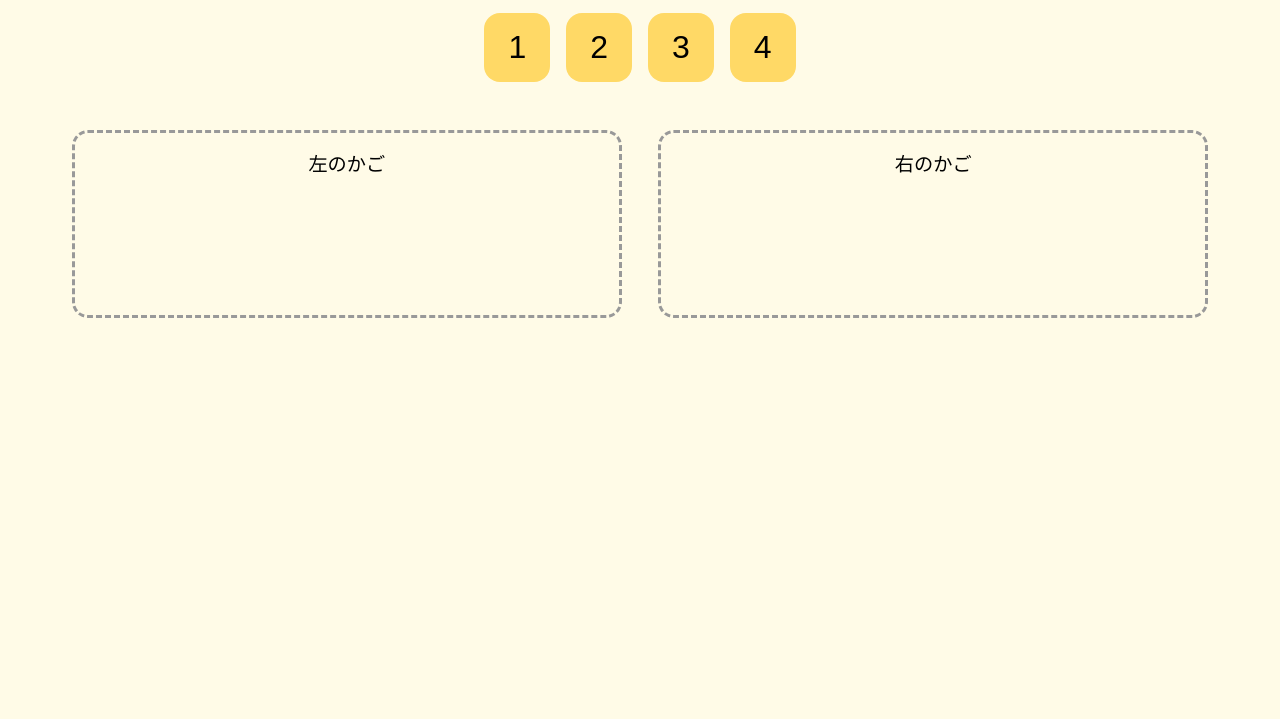
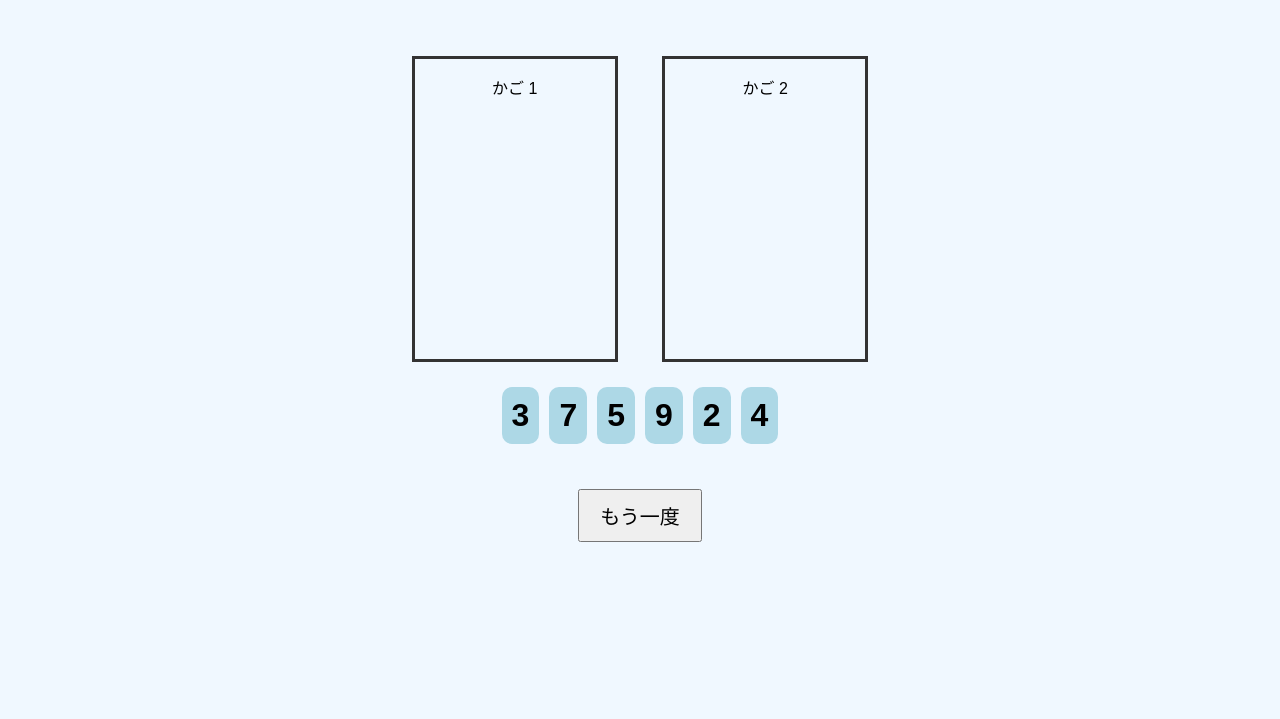
Before and after one commit to jiroramone/kazuwake2, a plain HTML site: page index.html in a window 1280 px wide. Shown: the part 81-800 px from the top of the page. Drawn offline with Linux system fonts and the light colour scheme; files whose address does not match are found by name.

Commit message:
Add files via upload

```diff
--- a/index.html
+++ b/index.html
@@ -3,86 +3,58 @@
 <head>
   <meta charset="UTF-8">
   <title>かずわけゲーム</title>
-  <meta name="viewport" content="width=device-width, initial-scale=1.0">
   <style>
     body {
-      font-family: "Arial", sans-serif;
+      font-family: sans-serif;
       text-align: center;
-      background-color: #fffbe7;
-      margin: 0;
-      padding: 0;
+      background-color: #f0f8ff;
     }
 
-    h1 {
-      font-size: 2rem;
-      margin-top: 1rem;
+    #game-area {
+      margin-top: 50px;
     }
 
-    #numberContainer {
-      margin: 2rem auto;
-      display: flex;
-      justify-content: center;
-      flex-wrap: wrap;
-      gap: 1rem;
+    .basket {
+      display: inline-block;
+      width: 200px;
+      height: 300px;
+      border: 3px solid #333;
+      margin: 20px;
+      vertical-align: top;
+      position: relative;
     }
 
     .number {
-      font-size: 2rem;
-      background-color: #ffd966;
-      padding: 1rem 1.5rem;
-      border-radius: 1rem;
+      font-size: 32px;
+      font-weight: bold;
+      margin: 5px;
+      padding: 10px;
+      background-color: #add8e6;
+      border-radius: 10px;
       cursor: grab;
-      user-select: none;
-      touch-action: none;
+      display: inline-block;
     }
 
-    #leftBasket, #rightBasket {
-      width: 40%;
-      min-height: 150px;
-      margin: 1rem;
-      padding: 1rem;
-      border: 3px dashed #999;
-      border-radius: 1rem;
-      display: inline-block;
-      vertical-align: top;
-    }
-
-    .basketLabel {
-      font-size: 1.2rem;
-      margin-bottom: 0.5rem;
+    #message {
+      margin-top: 20px;
+      font-size: 24px;
+      color: green;
     }
 
     #hanamaru {
-      position: fixed;
-      top: 50%;
+      position: absolute;
+      top: 30px;
       left: 50%;
-      width: 300px;
-      height: auto;
-      transform: translate(-50%, -50%);
-      z-index: 999;
+      transform: translateX(-50%);
+      width: 400px;
       display: none;
+      z-index: 10;
     }
 
-    #message {
-      font-size: 1.5rem;
-      color: green;
-      margin-top: 1rem;
-    }
-
-    @media (max-width: 768px) {
-      .number {
-        font-size: 1.5rem;
-        padding: 0.8rem 1rem;
-      }
-
-      #leftBasket, #rightBasket {
-        width: 90%;
-        margin: 0.5rem auto;
-      }
-
-      #hanamaru {
-        width: 60%;
-      }
+    #reset-btn {
+      margin-top: 20px;
+      padding: 10px 20px;
+      font-size: 20px;
     }
   </style>
 </head>
@@ -90,114 +62,99 @@
 
 <h1>かずわけゲーム</h1>
 
-  <div id="numberContainer"></div>
-
-  <div id="leftBasket">
-    <div class="basketLabel">左のかご</div>
+<div id="game-area">
+  <div class="basket" id="basket1" ondrop="drop(event)" ondragover="allowDrop(event)">
+    <p>かご 1</p>
+  </div>
+  <div class="basket" id="basket2" ondrop="drop(event)" ondragover="allowDrop(event)">
+    <p>かご 2</p>
+  </div>
 </div>
 
-  <div id="rightBasket">
-    <div class="basketLabel">右のかご</div>
-  </div>
+<div id="numbers"></div>
 
 <img id="hanamaru" src="hanamaru.png" alt="花丸">
+
 <div id="message"></div>
 
+<button id="reset-btn" onclick="location.reload()">もう一度</button>
+
 <script>
-    const questions = [
-      { numbers: [1, 2, 3, 4], answer: { left: [1, 3], right: [2, 4] } },
-      { numbers: [5, 6, 7, 8], answer: { left: [5, 7], right: [6, 8] } },
-      { numbers: [9, 10, 11, 12], answer: { left: [9, 11], right: [10, 12] } }
-    ];
+  const numbers = [3, 7, 5, 9, 2, 4];
+  const correctSet1 = [3, 7, 5];
+  const correctSet2 = [9, 2, 4];
 
-    let currentQuestion = 0;
+  window.onload = () => {
+    const numbersDiv = document.getElementById('numbers');
+    numbers.forEach(num => {
+      const span = document.createElement('span');
+      span.textContent = num;
+      span.className = 'number';
+      span.draggable = true;
+      span.id = 'num-' + num;
+      span.ondragstart = drag;
+      numbersDiv.appendChild(span);
+    });
+  };
 
-    const numberContainer = document.getElementById("numberContainer");
-    const leftBasket = document.getElementById("leftBasket");
-    const rightBasket = document.getElementById("rightBasket");
-    const hanamaru = document.getElementById("hanamaru");
-    const message = document.getElementById("message");
-
-    function loadQuestion() {
-      numberContainer.innerHTML = "";
-      leftBasket.innerHTML = '<div class="basketLabel">左のかご</div>';
-      rightBasket.innerHTML = '<div class="basketLabel">右のかご</div>';
-      message.textContent = "";
-
-      const q = questions[currentQuestion];
-      q.numbers.forEach(num => {
-        const div = document.createElement("div");
-        div.className = "number";
-        div.textContent = num;
-        div.draggable = true;
-
-        div.addEventListener("dragstart", (e) => {
-          e.dataTransfer.setData("text/plain", num);
-          e.dataTransfer.setData("text/id", e.target.id);
-          e.target.classList.add("dragging");
-        });
-
-        numberContainer.appendChild(div);
-      });
+  function allowDrop(ev) {
+    ev.preventDefault();
   }
 
-    function allowDrop(e) {
-      e.preventDefault();
+  function drag(ev) {
+    ev.dataTransfer.setData('text', ev.target.id);
   }
 
-    function handleDrop(e, basket) {
-      e.preventDefault();
-      const num = e.dataTransfer.getData("text/plain");
-      const dragged = Array.from(numberContainer.children).find(div => div.textContent === num);
-      if (dragged) {
-        basket.appendChild(dragged);
+  function drop(ev) {
+    ev.preventDefault();
+    const data = ev.dataTransfer.getData('text');
+    const draggedElem = document.getElementById(data);
+    ev.target.appendChild(draggedElem);
     checkAnswer();
+  }
+
+  function checkAnswer() {
+    const b1 = [...document.getElementById('basket1').getElementsByClassName('number')].map(e => parseInt(e.textContent));
+    const b2 = [...document.getElementById('basket2').getElementsByClassName('number')].map(e => parseInt(e.textContent));
+
+    if (b1.length + b2.length !== numbers.length) return;
+
+    const isCorrect =
+      (arraysEqual(b1, correctSet1) && arraysEqual(b2, correctSet2)) ||
+      (arraysEqual(b1, correctSet2) && arraysEqual(b2, correctSet1));
+
+    if (isCorrect) {
+      showHanamaru("正解！");
+    } else {
+      showHanamaru("もういちど！");
     }
   }
 
-    function checkAnswer() {
-      const left = Array.from(leftBasket.querySelectorAll(".number")).map(div => parseInt(div.textContent));
-      const right = Array.from(rightBasket.querySelectorAll(".number")).map(div => parseInt(div.textContent));
-      const correctLeft = questions[currentQuestion].answer.left;
-      const correctRight = questions[currentQuestion].answer.right;
+  function arraysEqual(a, b) {
+    if (a.length !== b.length) return false;
+    const sortedA = [...a].sort();
+    const sortedB = [...b].sort();
+    return sortedA.every((val, index) => val === sortedB[index]);
+  }
 
-      if (left.length + right.length !== questions[currentQuestion].numbers.length) return;
+  function showHanamaru(msg) {
+    const hanamaru = document.getElementById('hanamaru');
+    const message = document.getElementById('message');
 
-      const isCorrect = arraysEqual(left.sort(), correctLeft.slice().sort()) &&
-                        arraysEqual(right.sort(), correctRight.slice().sort());
+    hanamaru.style.display = 'block';
+    message.textContent = msg;
 
-      if (isCorrect) {
-        showHanamaru(() => {
-          currentQuestion++;
-          if (currentQuestion < questions.length) {
-            loadQuestion();
-          } else {
-            message.textContent = "🎉 全問正解！おめでとう！";
-          }
-        });
-      } else {
-        message.textContent = "もういちどやってみよう！";
+    setTimeout(() => {
+      hanamaru.style.display = 'none';
+      message.textContent = '';
+    }, 5000); // 5秒表示
+
+    if (msg === "正解！") {
+      setTimeout(() => {
+        alert("おめでとう！全問正解です！");
+      }, 5100); // 花丸が消えてから表示
     }
   }
-
-    function showHanamaru(callback) {
-      hanamaru.style.display = "block";
-      setTimeout(() => {
-        hanamaru.style.display = "none";
-        callback();
-      }, 5000);
-    }
-
-    function arraysEqual(a, b) {
-      return a.length === b.length && a.every((v, i) => v === b[i]);
-    }
-
-    leftBasket.addEventListener("dragover", allowDrop);
-    rightBasket.addEventListener("dragover", allowDrop);
-    leftBasket.addEventListener("drop", (e) => handleDrop(e, leftBasket));
-    rightBasket.addEventListener("drop", (e) => handleDrop(e, rightBasket));
-
-    loadQuestion();
 </script>
 
 </body>
```
Lines whose indentation alone changed are shown as unchanged.
